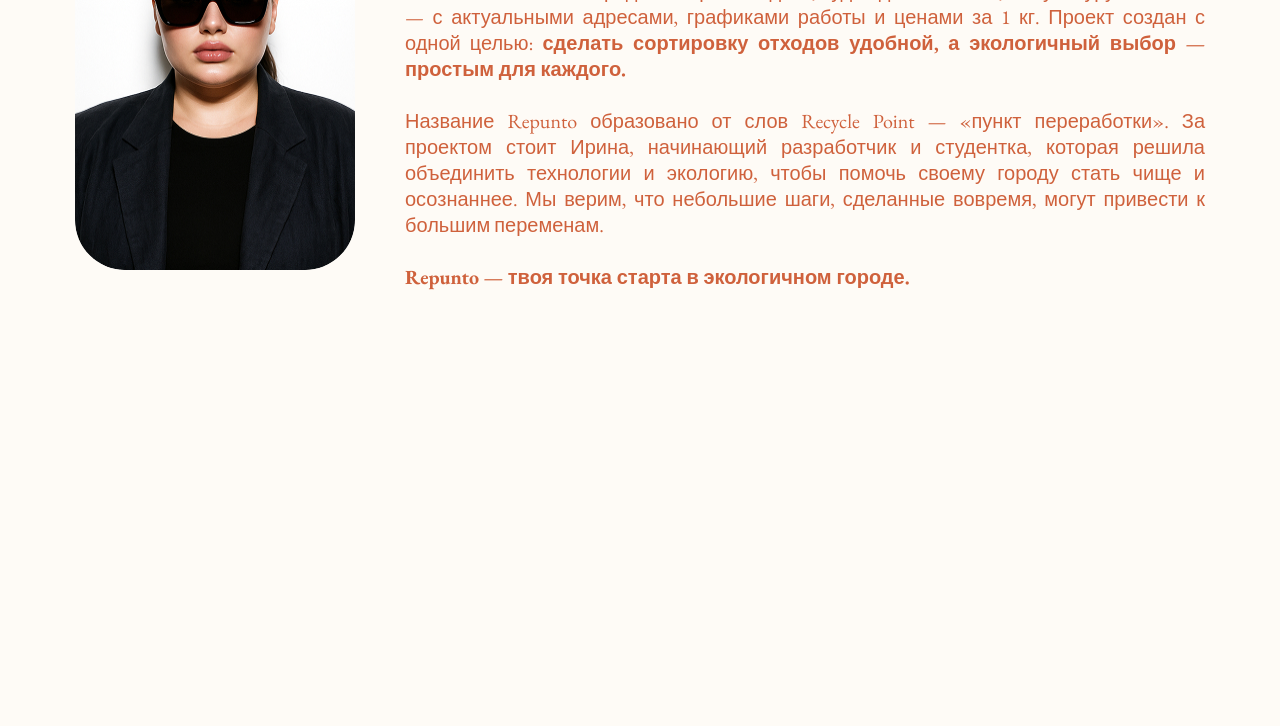
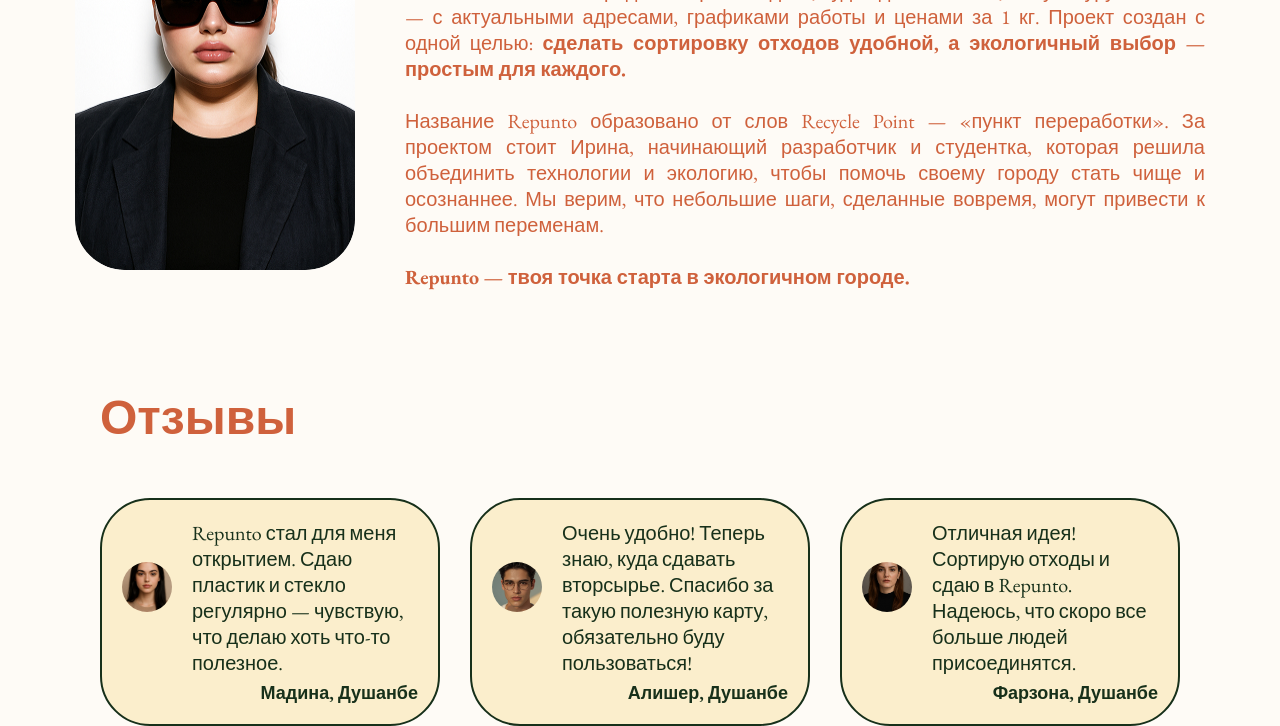
Before and after one commit to irinazakhvatkina/Repunto, a plain HTML site: page index.html in a window 1280 px wide. Shown: the part 1115-1841 px from the top of the page. Before the commit the page ends 1455 px from the top, so only its background shows below. Drawn offline with nearby package versions, Linux system fonts and the light colour scheme.

Commit message:
feat: added styled review blocks with profile photos, text, and author names

```diff
--- a/index.html
+++ b/index.html
@@ -108,6 +108,35 @@
     </div>
   </div>
 
+  <!-- Reviews -->
+  <section class="reviews-section">
+    <h2 class="reviews__title">Отзывы</h2>
+    <div class="reviews__container">
+      <div class="review-card">
+        <img class="review-avatar" src="Assets/profile1.jpg" alt="Profile">
+        <div class="review__content">
+          <p class="review-message"> Repunto стал для меня открытием. Сдаю пластик и стекло регулярно — чувствую, что делаю хоть что-то полезное. </p>
+        <p class="review-author"> Мадина, Душанбе </p>
+        </div>
+      </div>
+
+      <div class="review-card">
+        <img class="review-avatar" src="Assets/profile2.jpg" alt="Profile">
+        <div class="review__content">
+          <p class="review-message"> Очень удобно! Теперь знаю, куда сдавать вторсырье. Спасибо за такую полезную карту, обязательно буду пользоваться! </p>
+          <p class="review-author"> Алишер, Душанбе </p>
+        </div>
+      </div>
+
+      <div class="review-card">
+        <img class="review-avatar" src="Assets/profile3.jpg" alt="Profile">
+        <div class="review__content">
+          <p class="review-message"> Отличная идея! Сортирую отходы и сдаю в Repunto. Надеюсь, что скоро все больше людей присоединятся. </p>
+          <p class="review-author"> Фарзона, Душанбе </p>
+        </div>
+      </div>
+  </section>
+
 
 
   <script src="script.js"></script>
--- a/style.css
+++ b/style.css
@@ -304,3 +304,71 @@ a:hover {
   max-width: 800px;
   margin-top: 200px;
 }
+
+/* Reviews */
+.reviews-section {
+  display: flex;
+  flex-direction: column;
+  gap: 50px;
+  margin-left: 100px;
+  margin-right: 100px;
+}
+
+.reviews__container {
+  display: flex;
+  flex-direction: row;
+  align-items: center;
+  gap: 30px;
+}
+
+.reviews__title {
+  font-family: var(--font-primary);
+  font-size: 48px;
+  font-weight: bold;
+  color: var(--accent-color);
+  margin-top: 50px;
+}
+
+.review-card {
+  display: flex;
+  align-items: center;
+  width: 450px;
+  height: auto;
+  background-color: var(--bg2-color);
+  border: var(--main-color) 2px solid;
+  border-radius: 50px;
+  padding: 20px;
+}
+
+.review-avatar {
+  margin-top: -50px;
+  width: 50px;
+  height: 50px;
+  min-width: 50px;
+  min-height: 50px;
+  border-radius: 50%;
+  object-fit: cover;
+  margin-right: 20px;
+  flex-shrink: 0;
+}
+
+
+.review__content {
+  display: flex;
+  flex-direction: column;
+  justify-content: space-between;
+  font-family: var(--font-secondary);
+  color: var(--main-color);
+}
+
+.review-message {
+  color: var(--main-color);
+  font-size: 20px;
+}
+
+.review-author  {
+  font-size: 18px;
+  font-weight: bold;
+  margin-top: 5px;
+  text-align: right;
+}
```
Also changed, not shown: Assets/profile1.jpg (added), Assets/profile2.jpg (added), Assets/profile3.jpg (added).
